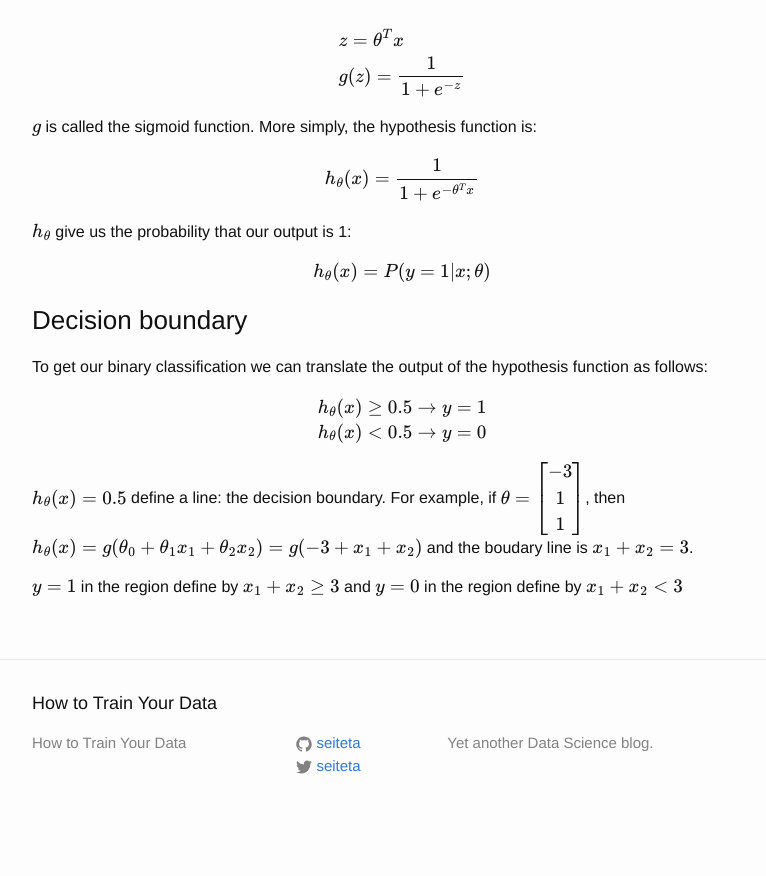
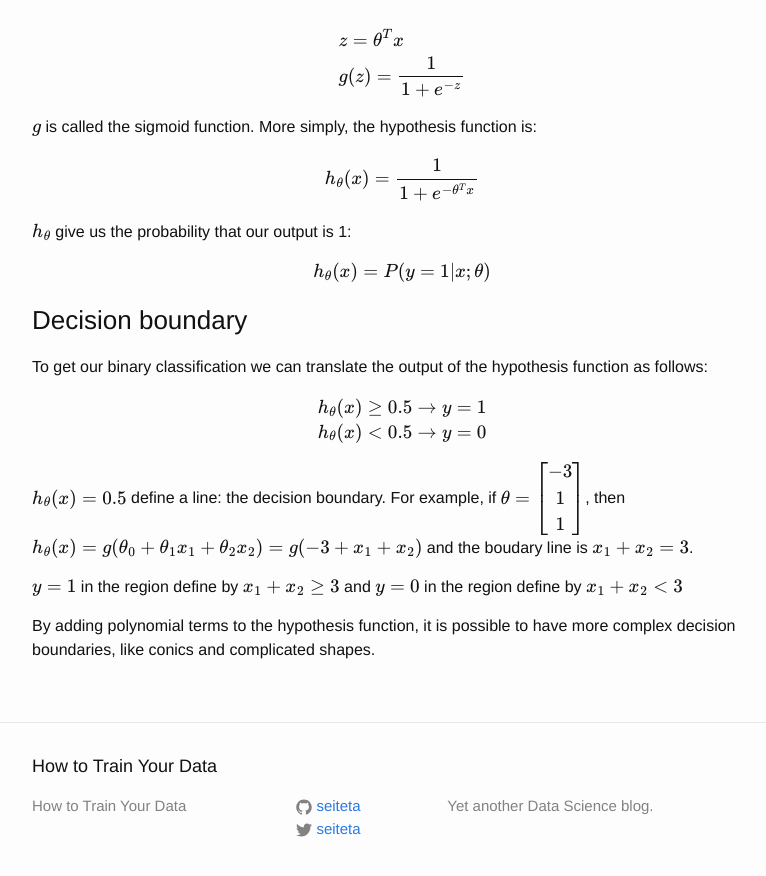
Before and after one commit to seiteta/seiteta.github.io_old, a Jekyll site: the page built from _posts/2014-12-04-machine-learning-notes.md, in a window 1280 px wide and 900 px high, scrolled down 4372 px. Shown: the top 876 px of the window, without its empty margins (238-1004 px from the left). Built offline with Jekyll 4.4.1, drawn with Linux system fonts in a browser that asks for light colours; formulas are drawn with MathJax 3; before the commit the page ends 5209 px from its top, so only the background shows below that.

Commit message:
Update 2014-12-04-machine-learning-notes.md

```diff
--- a/_posts/2014-12-04-machine-learning-notes.md
+++ b/_posts/2014-12-04-machine-learning-notes.md
@@ -178,3 +178,5 @@ $$
 $$h_\theta(x) = 0.5 $$ define a line: the decision boundary. For example, if $$\theta = \begin{bmatrix} -3 \\ 1 \\ 1 \end{bmatrix}$$, then $$h_\theta(x) = g(\theta_0 + \theta_1 x_1 + \theta_2 x_2) = g(-3 +  x_1 +  x_2)$$ and the boudary line is $$ x_1 +  x_2 = 3$$.
 
 $$y = 1$$ in the region define by  $$ x_1 +  x_2 \geq 3$$ and $$y = 0$$ in the region define by  $$ x_1 +  x_2 < 3$$
+
+By adding polynomial terms to the hypothesis function, it is possible to have more complex decision boundaries, like conics and complicated shapes.
```
